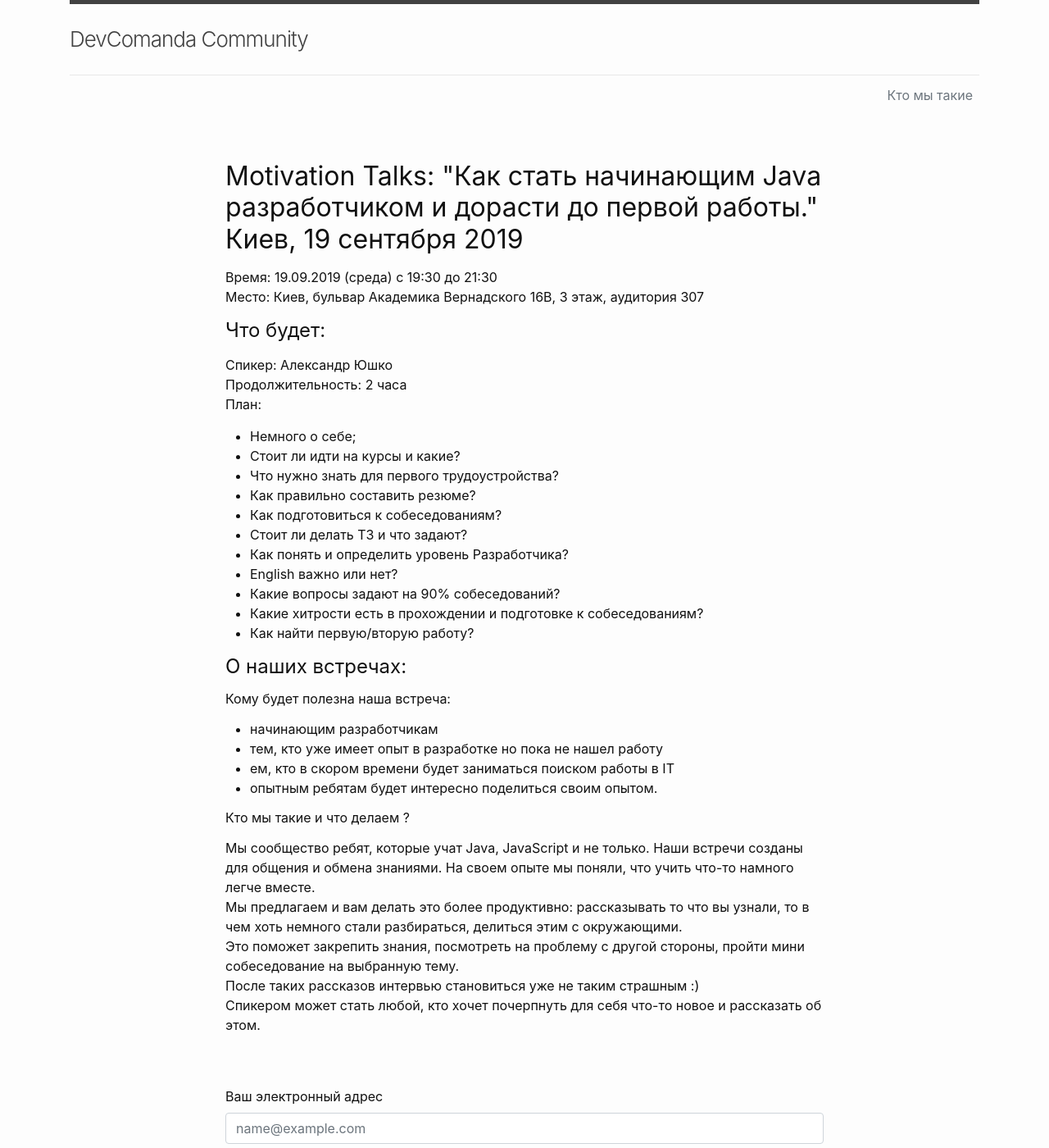
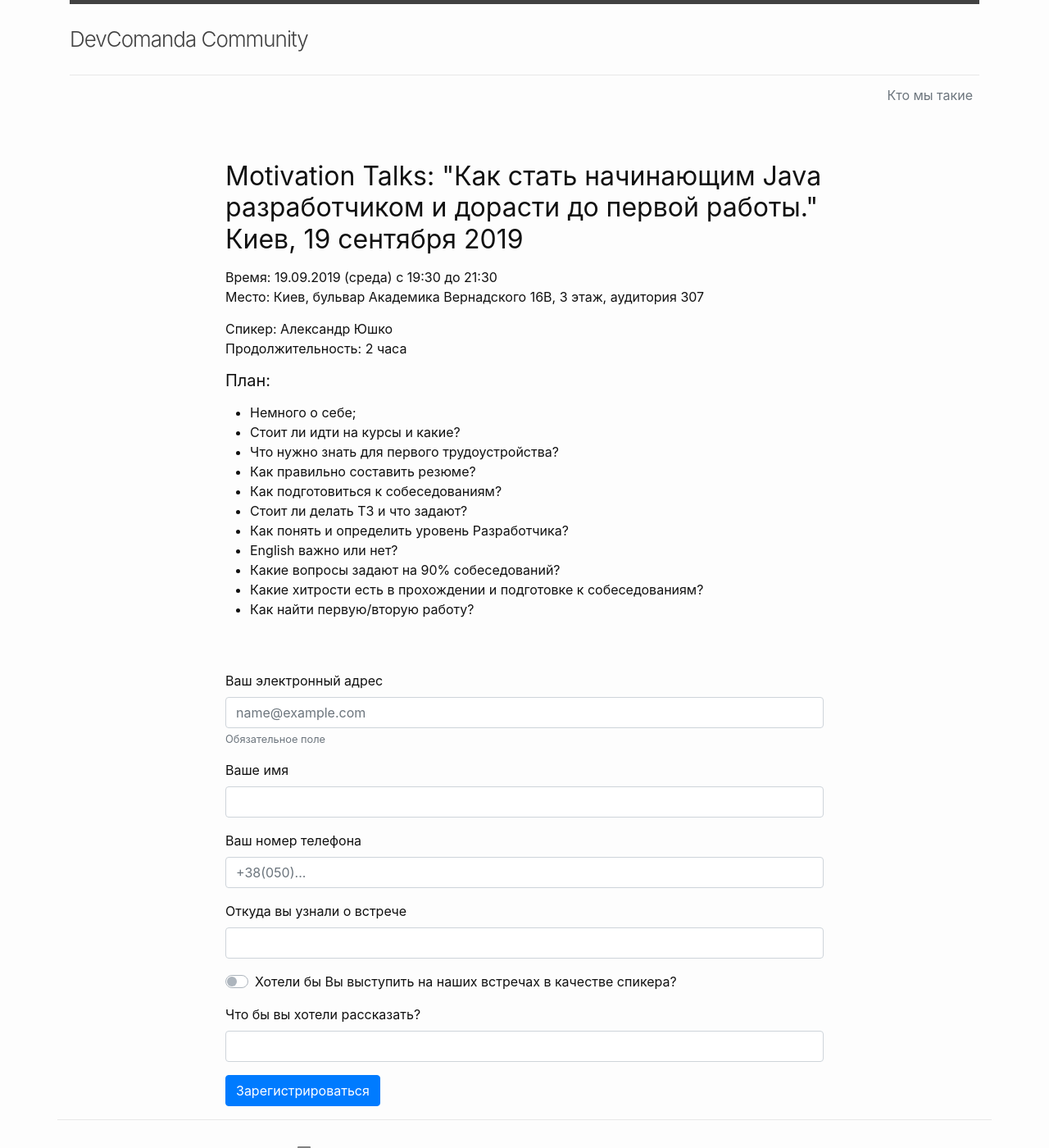
Before and after one commit to devcomanda/devcomanda.github.io, a Jekyll site: the page built from pages/registration/events.html, in a window 1280 px wide and 1400 px high. Shown: the whole window at 82% size. Built offline with Jekyll 4.4.1, drawn with Linux system fonts in a browser that asks for light colours.

Commit message:
fix the fields in the registration form and remove redundant information

```diff
--- a/pages/registration/events.html
+++ b/pages/registration/events.html
@@ -13,13 +13,13 @@ permalink: /events
                     </br>
                     Место:  Киев, бульвар Академика Вернадского 16В, 3 этаж, аудитория 307
                 </p>
-                <h4> Что будет:</h4>
                 <p>
                     Спикер: Александр Юшко
                     </br>
                     Продолжительность: 2 часа
                     </br>
-                    План:
+                </p>
+                <h5> План:</h5>
                 <ul>
                     <li>Немного о себе;</li>
                     <li>Стоит ли идти на курсы и какие?</li>
@@ -33,35 +33,16 @@ permalink: /events
                     <li>Какие хитрости есть в прохождении и подготовке к собеседованиям?</li>
                     <li>Как найти первую/вторую работу?</li>
                 </ul>
-                </p>
-                <h4>О наших встречах:</h4>
-                <h6>Кому будет полезна наша встреча:</h6>
-                <ul>
-                    <li> начинающим разработчикам</li>
-                    <li>тем, кто уже имеет опыт в разработке но пока не нашел работу</li>
-                    <li>ем, кто в скором времени будет заниматься поиском работы в IT</li>
-                    <li>опытным ребятам будет интересно поделиться своим опытом. </li>
-                </ul>
-                <h6>Кто мы такие и что делаем ?</h6>
-                <p>
-                    Мы сообщество ребят, которые учат Java, JavaScript и не только.
-                    Наши встречи созданы для общения и обмена знаниями.
-                    На своем опыте мы  поняли, что учить что-то намного легче вместе.
-                    </br>
-                    Мы предлагаем и вам делать это более продуктивно: рассказывать то что вы узнали, то в чем хоть немного стали разбираться, делиться этим с окружающими.
-                    </br>
-                    Это поможет закрепить знания, посмотреть на проблему с другой стороны, пройти мини собеседование на выбранную тему.
-                    </br>
-                    После таких рассказов интервью становиться уже не таким страшным :)
-                    </br>
-                    Спикером может стать любой, кто хочет почерпнуть для себя что-то новое и рассказать об этом.
-                </p>
+
             </div>
             <form action="https://facebook.us18.list-manage.com/subscribe/post?u=1c9e12757bb7f2b39deb5b928&amp;id=e3ea01c768"
-                method="post"  name="mc-embedded-subscribe-form" target="_blank" novalidate>
+                method="post"  name="mc-embedded-subscribe-form" novalidate>
                 <div class="form-group">
                     <label for="EMAIL">Ваш электронный адрес</label>
                     <input class="form-control" type="email" value="" name="EMAIL" id="EMAIL" placeholder="name@example.com" required>
+                    <small class="form-text text-muted">
+                        Обязательное поле
+                    </small>
                 </div>
                 <div class="form-group">
                     <label for="FNAME">Ваше имя</label>
@@ -77,7 +58,7 @@ permalink: /events
                 </div>
                 <div class="form-group">
                     <div class="custom-control custom-switch">
-                        <input type="checkbox" name="OFFER" class="custom-control-input" id="OFFER">
+                        <input type="checkbox" name="OFFER" class="custom-control-input" id="OFFER" value="Да">
                         <label class="custom-control-label" for="OFFER">Хотели бы Вы выступить на наших встречах в качестве спикера?</label>
                     </div>
                 </div>
```
Lines whose indentation alone changed are shown as unchanged.
